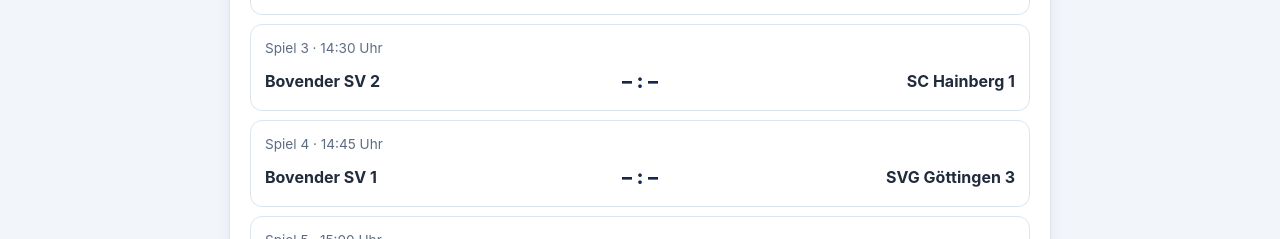
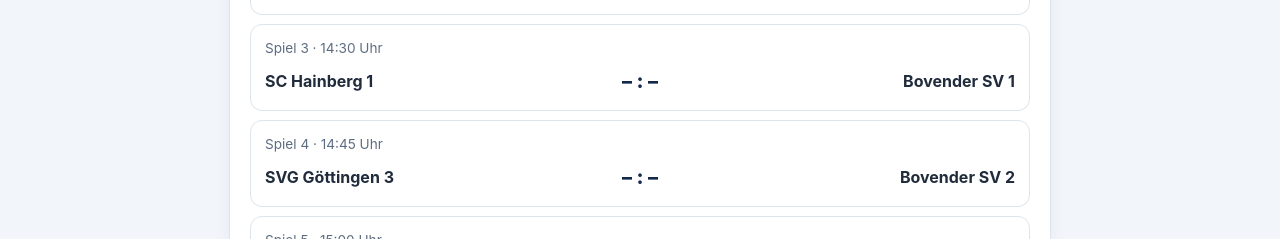
Before and after one commit to hermesgardlo/HKM_D-Jugend_22112026, a plain HTML site: page index.html in a window 1280 px wide. Shown: the part 551-790 px from the top of the page. Drawn offline with nearby package versions, Linux system fonts and the light colour scheme; no server answers.

Commit message:
index.html

```diff
--- a/index.html
+++ b/index.html
@@ -381,14 +381,14 @@
     const matches = [
       { id: 1, time: "14:00", home: "Bovender SV 1", guest: "Bovender SV 2" },
       { id: 2, time: "14:15", home: "Sparta Göttingen", guest: "SVG Göttingen 3" },
-      { id: 3, time: "14:30", home: "Bovender SV 2", guest: "SC Hainberg 1" },
-      { id: 4, time: "14:45", home: "Bovender SV 1", guest: "SVG Göttingen 3" },
-      { id: 5, time: "15:00", home: "SC Hainberg 1", guest: "Sparta Göttingen" },
-      { id: 6, time: "15:32", home: "SVG Göttingen 3", guest: "Bovender SV 2" },
+      { id: 3, time: "14:30", home: "SC Hainberg 1", guest: "Bovender SV 1" },
+      { id: 4, time: "14:45", home: "SVG Göttingen 3", guest: "Bovender SV 2" },
+      { id: 5, time: "15:00", home: "Bovender SV 1", guest: "SVG Göttingen 3" },
+      { id: 6, time: "15:32", home: "Sparta Göttingen", guest: "SC Hainberg 1" },
       { id: 7, time: "15:47", home: "Sparta Göttingen", guest: "Bovender SV 1" },
-      { id: 8, time: "16:02", home: "SC Hainberg 1", guest: "SVG Göttingen 3" },
+      { id: 8, time: "16:02", home: "SC Hainberg 1", guest: "Bovender SV 2" },
       { id: 9, time: "16:17", home: "Bovender SV 2", guest: "Sparta Göttingen" },
-      { id: 10, time: "16:32", home: "SC Hainberg 1", guest: "Bovender SV 1" }
+      { id: 10, time: "16:32", home: "SVG Göttingen 3", guest: "SC Hainberg 1" }
     ];
 
     // Am Turniertag gilt in Deutschland MEZ = UTC+1.
```
